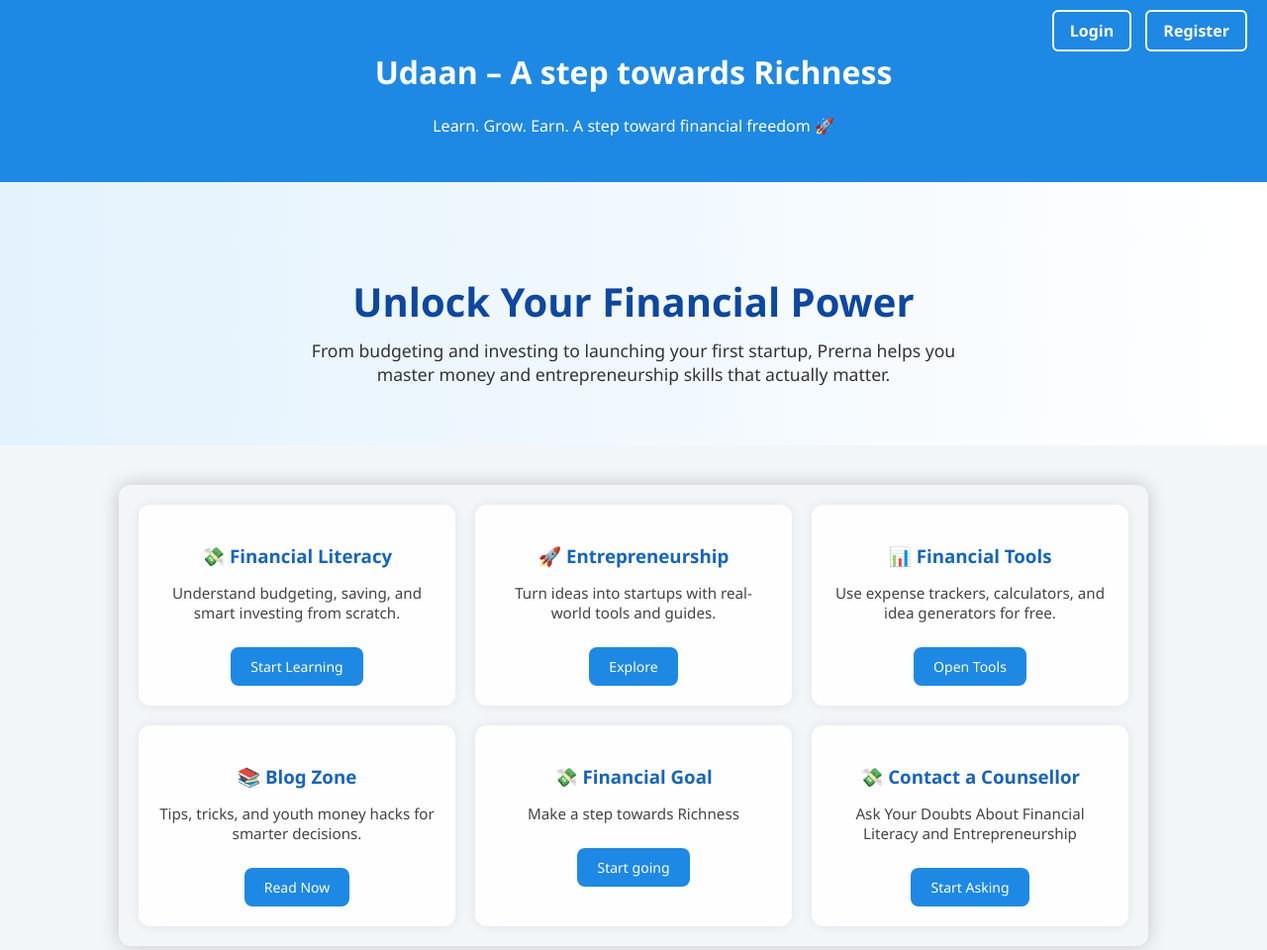
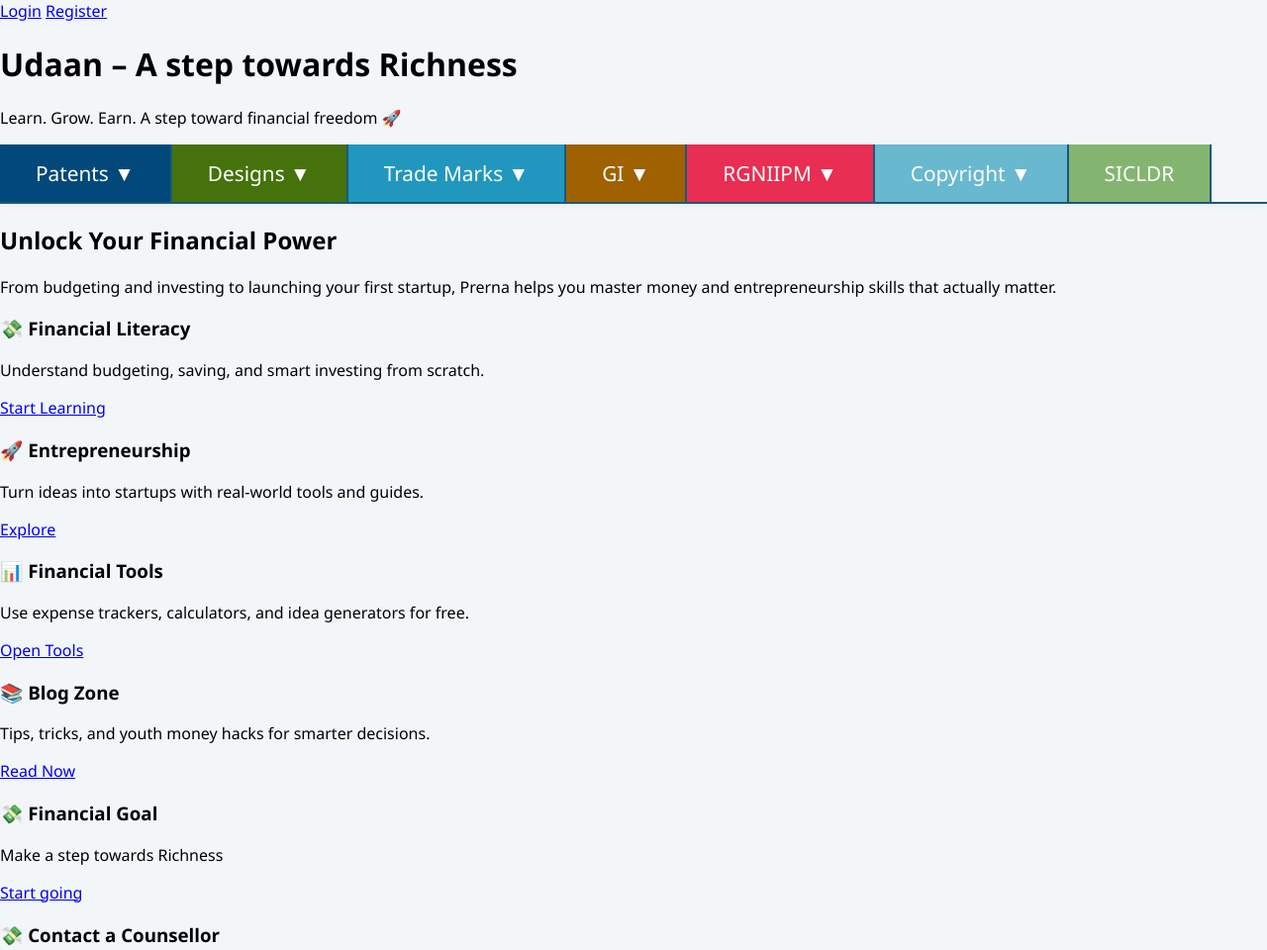
Before and after one commit to Gagan1468/Udaan, a plain HTML site: page index.html in a window 1280 px wide. Shown: the top 960 px of the page at 99% size. Drawn offline with Linux system fonts and the light colour scheme; a script that the page names is missing.

Commit message:
Implement new navigation bar in index.html
Added a new navigation bar to the header section.

```diff
--- a/index.html
+++ b/index.html
@@ -12,149 +12,39 @@
             padding: 0;
         }
 
-        header {
-            background-color: #1e88e5;
-            color: white;
-            padding: 30px;
+        .main-navbar {
+            margin: 0;
+            padding: 0;
+            border-bottom: 2px solid #19597c;
+            box-shadow: 0 2px 6px rgba(0,0,0,0.04);
+        }
+        .main-navbar ul {
+            list-style: none;
+            padding: 0;
+            margin: 0;
+            display: flex;
+        }
+        .main-navbar li {
+            padding: 15px 36px;
+            color: #fff;
+            font-size: 1.3em;
+            cursor: pointer;
             text-align: center;
+            transition: filter 0.25s;
+            border-right: 2px solid #19597c;
             position: relative;
+            user-select: none;
         }
+        .patents    { background: #03487A; }
+        .designs    { background: #45720a; }
+        .trademarks { background: #2197bf; }
+        .gi         { background: #a06100; }
+        .rgniipm    { background: #e82e52; }
+        .copyright  { background: #68b8cf; }
+        .sicldr     { background: #84b570; border-right: none; }
 
-        .auth-buttons {
-            position: absolute;
-            top: 20px;
-            right: 20px;
-        }
-
-        .auth-buttons a {
-            color: white;
-            border: 2px solid white;
-            padding: 8px 16px;
-            margin-left: 10px;
-            border-radius: 6px;
-            text-decoration: none;
-            font-weight: bold;
-            transition: 0.3s;
-        }
-
-        .auth-buttons a:hover {
-            background-color: white;
-            color: #1e88e5;
-        }
-
-        .dropdown-wrapper {
-            position: absolute;
-            top: 20px;
-            left: 20px;
-            z-index: 1000;
-            display: none;
-        }
-
-        .dot-menu {
-            font-size: 24px;
-            background: none;
-            border: none;
-            color: white;
-            cursor: pointer;
-        }
-
-        .dropdown-content {
-            display: none;
-            position: absolute;
-            background-color: white;
-            min-width: 160px;
-            box-shadow: 0px 8px 16px rgba(0,0,0,0.2);
-            padding: 12px 16px;
-            border-radius: 10px;
-            z-index: 1;
-        }
-
-        .dropdown-content a {
-            color: #333;
-            padding: 8px 0;
-            text-decoration: none;
-            display: block;
-            font-weight: 500;
-        }
-
-        .dropdown-content a:hover {
-            background-color: #f1f1f1;
-            border-radius: 5px;
-        }
-
-        .hero {
-            text-align: center;
-            padding: 60px 20px;
-            background: linear-gradient(to right, #e3f2fd, #ffffff);
-        }
-
-        .hero h1 {
-            font-size: 2.5rem;
-            margin-bottom: 10px;
-            color: #0d47a1;
-        }
-
-        .hero p {
-            font-size: 1.1rem;
-            max-width: 700px;
-            margin: 0 auto;
-            color: #333;
-        }
-
-        .container {
-            display: grid;
-            grid-template-columns: repeat(auto-fit, minmax(250px, 1fr));
-            gap: 20px;
-            max-width: 1000px;
-            margin: 40px auto;
-            padding: 20px;
-            background-image: url('images.jpg');
-            background-size: cover;
-            background-position: center;
-            border-radius: 12px;
-            box-shadow: 0 0 20px rgba(0, 0, 0, 0.2);
-        }
-
-        .card {
-            background: rgba(255, 255, 255, 0.92);
-            padding: 20px;
-            border-radius: 12px;
-            box-shadow: 0 0 12px rgba(0,0,0,0.08);
-            text-align: center;
-        }
-
-        .card h3 {
-            margin-bottom: 10px;
-            color: #1565c0;
-        }
-
-        .card p {
-            font-size: 0.95rem;
-            color: #444;
-        }
-
-        .card a.button {
-            background-color: #1e88e5;
-            color: white;
-            padding: 10px 20px;
-            font-size: 14px;
-            border: none;
-            border-radius: 8px;
-            text-decoration: none;
-            display: inline-block;
-            margin-top: 10px;
-        }
-
-        .card a.button:hover {
-            background-color: #1565c0;
-        }
-
-        footer {
-            text-align: center;
-            padding: 20px;
-            color: #888;
-            font-size: 14px;
-            margin-top: 40px;
+        .main-navbar li:hover {
+            filter: brightness(92%);
         }
     </style>
 </head>
@@ -173,10 +63,23 @@
             <a href="login.html">Login</a>
             <a href="register.html">Register</a>
         </div>
-
         <h1>Udaan – A step towards Richness</h1>
         <p>Learn. Grow. Earn. A step toward financial freedom 🚀</p>
     </header>
+
+    <!-- New NAVBAR here -->
+    <nav class="main-navbar">
+      <ul>
+        <li class="patents">Patents ▼</li>
+        <li class="designs">Designs ▼</li>
+        <li class="trademarks">Trade Marks ▼</li>
+        <li class="gi">GI ▼</li>
+        <li class="rgniipm">RGNIIPM ▼</li>
+        <li class="copyright">Copyright ▼</li>
+        <li class="sicldr">SICLDR</li>
+      </ul>
+    </nav>
+    <!-- End NAVBAR -->
 
     <section class="hero">
         <h1>Unlock Your Financial Power</h1>
@@ -249,7 +152,6 @@
             }
         };
     </script>
-
     <script src='https://www.noupe.com/embed/01983a7c61f7796895c23c4d4f7d4a145a00.js'></script>
 </body>
 </html>
```
